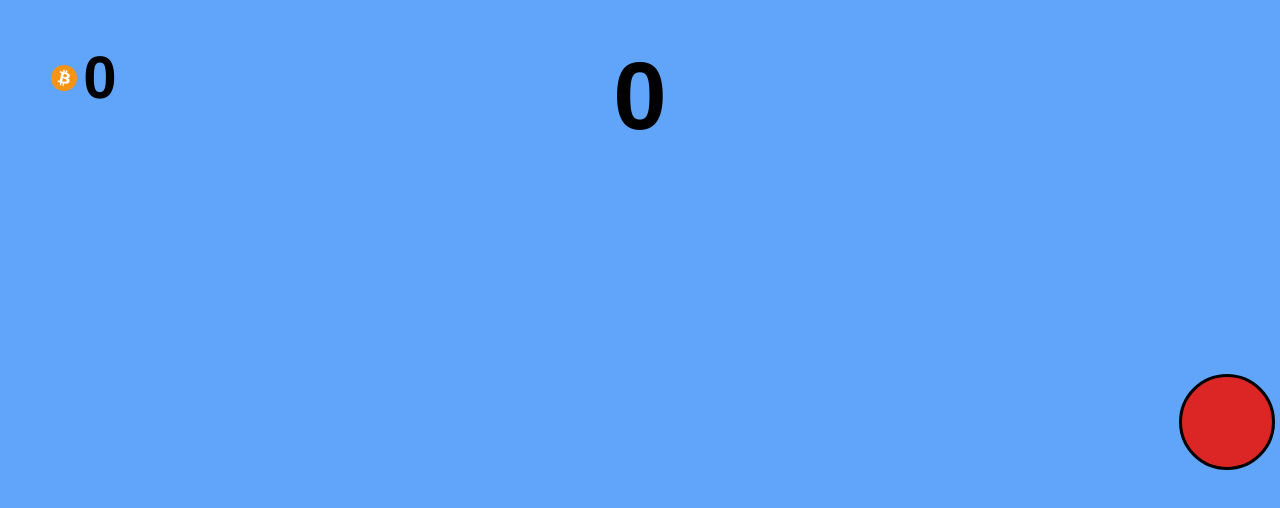
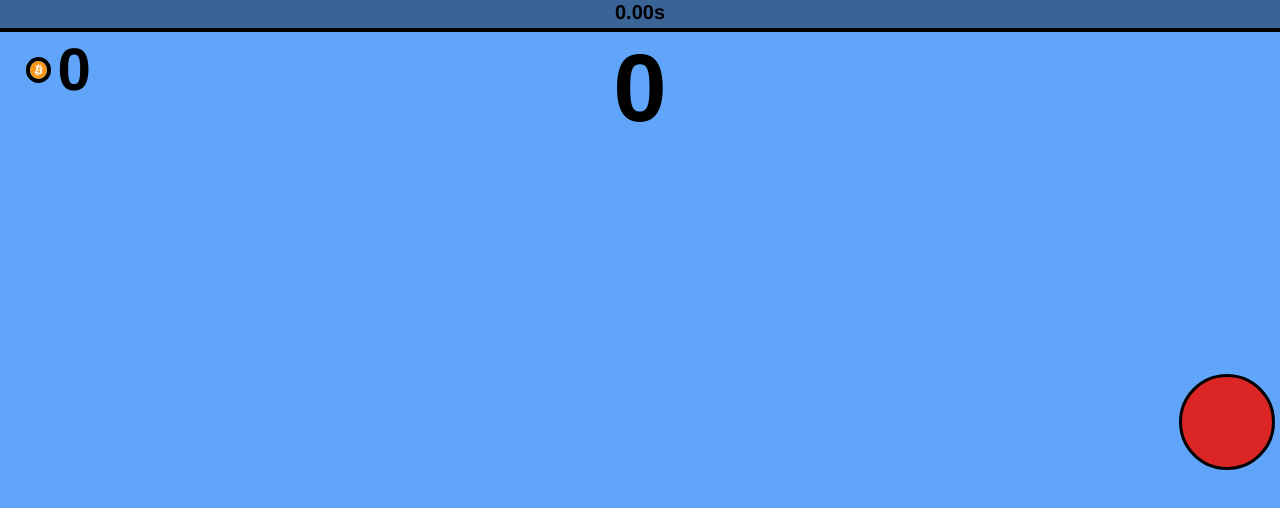
Before and after one commit to jumbyjumbo/aimtrainer, a Next.js app: page / in a window 1280 px wide. Shown: the top 508 px of the page. Built offline with nearby package versions, Linux system fonts and the light colour scheme.

Commit message:
Add coin multiplier progress bar and display progress in seconds

```diff
--- a/src/app/page.js
+++ b/src/app/page.js
@@ -2,6 +2,7 @@
 import React, { useState, useEffect } from 'react';
 
 export default function Home() {
+  // loading state
   const [isLoading, setIsLoading] = useState(true);
 
   // target positions
@@ -18,6 +19,12 @@ export default function Home() {
 
   // Store the time elapsed since the last hit
   const [targetHitInterval, setTargetHitInterval] = useState(0);
+
+  // coin multiplier progress in milliseconds
+  const [progress, setProgress] = useState(0);
+
+
+
 
 
   //generate new random positions for the targets
@@ -84,6 +91,15 @@ export default function Home() {
       : Math.floor(1.3 ** ((1000 - timeDifference) * 0.01));
   };
 
+  useEffect(() => {
+    const intervalId = setInterval(() => {
+      setProgress(prevProgress => Math.max(0, prevProgress - 22));
+    }, 10);
+
+    return () => clearInterval(intervalId);
+  }, []);
+
+
   // Coin reward based on speed
   const targetHitCoinReward = () => {
     const currentTime = Date.now();
@@ -99,6 +115,13 @@ export default function Home() {
     regeneratePosition(targetID);
     setTargetHitsCount(prevCount => prevCount + 1);
     targetHitCoinReward();
+    setProgress(prevProgress => Math.min(10000, prevProgress + 1000));
+  };
+
+  const onTargetMiss = () => {
+    // Example penalty for missing a target
+    setCoin(prevCoin => Math.max(0, prevCoin - 10)); // remove 10 coins
+    setProgress(prevProgress => Math.max(0, prevProgress - 2000)); //lower coin multiplier by 2s
   };
 
   useEffect(() => {
@@ -116,14 +139,22 @@ export default function Home() {
 
   // Main game screen
   return (
-    <main className="text-2xl md:text-6xl font-helvetica font-bold text-black h-screen w-screen bg-blue-400 overflow-hidden" style={{ cursor: "url('/reddot.png') 32 32, auto" }}>
+    <main className="bg-blue-400 text-2xl md:text-6xl font-helvetica font-bold text-black h-screen w-screen overflow-hidden" style={{ cursor: "url('/reddot.png') 32 32, auto" }}>
+      {/* coin multiplier progress bar */}
+      <div className="border-b-4 border-black absolute top-0 left-0 w-full h-[4vh] bg-black bg-opacity-40">
+        <div className="h-full bg-[#F89414]" style={{ width: `${(progress / 10000) * 100}%` }}></div>
+        {/* Display progress in seconds */}
+        <div className="absolute top-0 left-1/2 transform -translate-x-1/2 text-[2.5vh]" style={{ lineHeight: '3vh' }}>
+          {(progress / 1000).toFixed(2)}s
+        </div>
+      </div>
       {/* Target hit counter */}
-      <div className="absolute top-[6%] left-1/2 transform -translate-x-1/2 text-center text-4xl md:text-8xl">
+      <div className="absolute top-[5vh] left-1/2 transform -translate-x-1/2 text-center text-4xl md:text-8xl">
         {targetHitsCount}
       </div>
       {/* Coin counter */}
-      <div className="absolute top-[6%] left-[4%] flex items-center">
-        <img src="/btclogo.png" alt="BTC Logo" style={{ width: '2vw', height: '2vw' }} />
+      <div className="absolute top-[5vh] left-[2vw] flex items-center">
+        <img src="/btclogo.png" alt="BTC Logo" style={{ width: '2vw', height: '2vw' }} className="border-4 border-black rounded-full" />
         {/* Spacer div */}
         <div style={{ width: '0.5vw' }}></div>
         <div>
@@ -132,17 +163,20 @@ export default function Home() {
       </div>
       {/* Target hit interval */}
       {targetHitInterval > 0 && (
-        <div className="absolute top-[12%] left-[4%]">
+        <div className="hidden absolute top-[10vh] left-[2vw]">
           {(targetHitInterval / 1000).toFixed(2)}s
         </div>
       )}
       {/* target spawn canvas */}
-      <div className="h-screen w-screen relative">
+      <div className="h-screen w-screen relative" onMouseDown={onTargetMiss}>
         {/* Render each target */}
         {targetPositions.map((targetPosition, targetID) => (
           <div
             key={targetID}
-            onMouseDown={() => onTargetHit(targetID)}
+            onMouseDown={(e) => {
+              e.stopPropagation();
+              onTargetHit(targetID);
+            }}
             className="absolute w-24 h-24 bg-red-600 rounded-full border-[3px] border-black"
             style={{
               left: `${targetPosition.x}px`,
```
